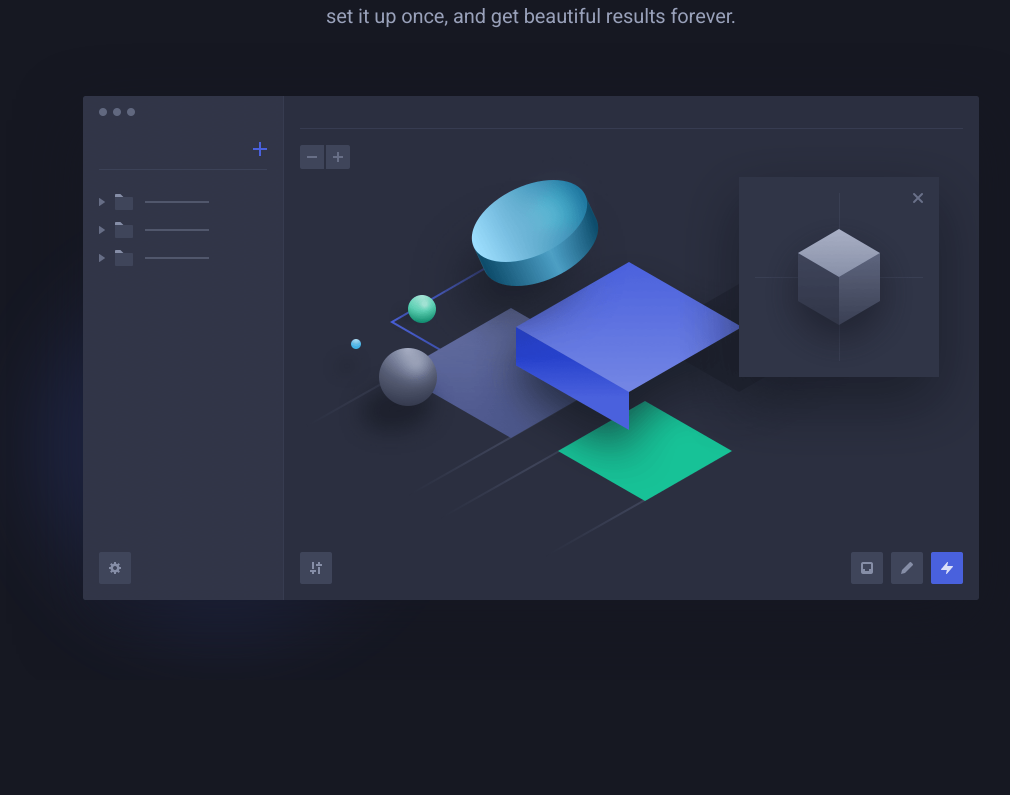
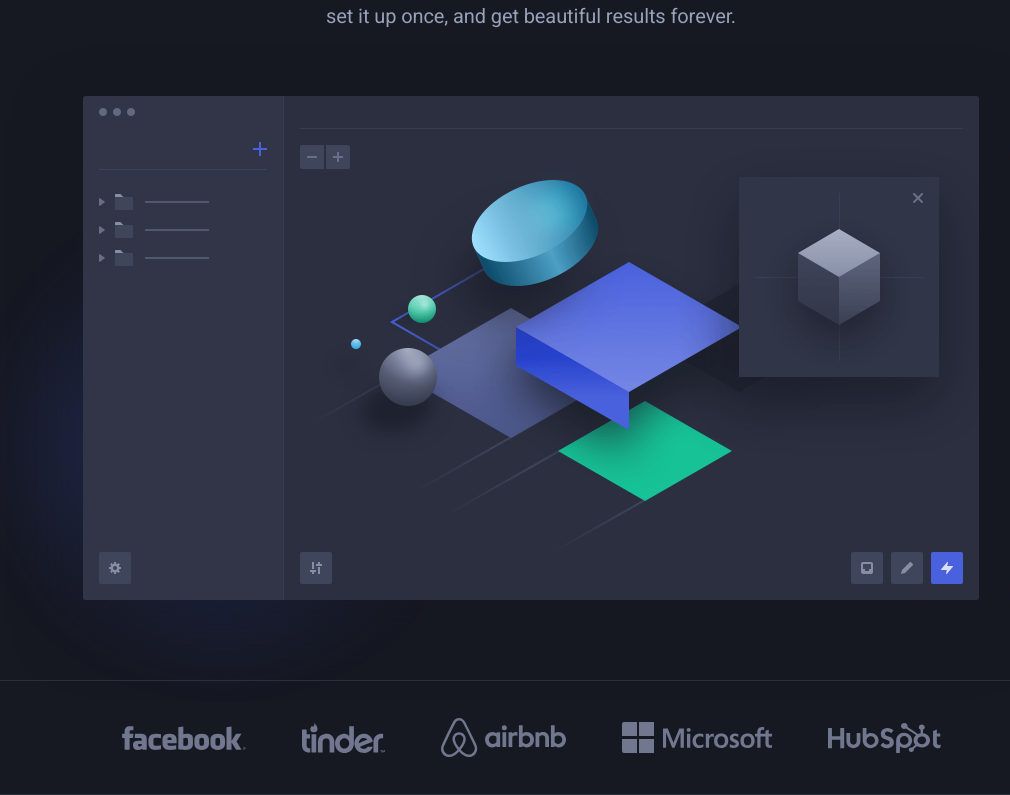
Before and after one commit to ArdhiansyahMalik/html-to-react, a React (Create React App) app: page / in a window 1280 px wide. Shown: the part 258-1053 px from the top of the page, without its empty margins (109-1119 px from the left). Before the commit the page ends 938 px from the top, so only its background shows below. Built offline with nearby package versions, Linux system fonts and the light colour scheme.

Commit message:
Adding parts Clients to Homepage

```diff
--- /dev/null
+++ b/src/parts/Clients.js
@@ -0,0 +1,46 @@
+import React from 'react'
+import Section from 'elements/Section'
+import Fade from 'react-reveal/Fade'
+import Client01 from 'assets/images/clients-01.svg'
+import Client02 from 'assets/images/clients-02.svg'
+import Client03 from 'assets/images/clients-03.svg'
+import Client04 from 'assets/images/clients-04.svg'
+import Client05 from 'assets/images/clients-05.svg'
+
+export default function Clients() {
+    return (
+        <Section className="clients">
+            <div className="container">
+				<div className="clients-inner section-inner has-top-divider has-bottom-divider">
+					<ul className="list-reset">
+                        <li>
+                            <Fade left delay={1500}>
+    							<img src={Client01} alt="Clients 01"/>
+                            </Fade>
+						</li>
+						<li>
+                            <Fade left delay={1500}>
+	    						<img src={Client02} alt="Clients 02"/>
+                            </Fade>
+						</li>
+						<li>
+                            <Fade bottom delay={1500}>
+    							<img src={Client03} alt="Clients 03"/>
+                            </Fade>
+						</li>
+						<li>
+                            <Fade right delay={1500}>
+							    <img src={Client04} alt="Clients 04"/>
+                            </Fade>
+						</li>
+						<li>
+                            <Fade right delay={1500}>
+							    <img src={Client05} alt="Clients 05"/>
+                            </Fade>
+						</li>
+					</ul>
+				</div>
+			</div>
+        </Section>
+    )
+}
--- a/src/scenes/Homepage.js
+++ b/src/scenes/Homepage.js
@@ -2,6 +2,7 @@
 import Header from 'parts/Header'
 import Section from 'elements/Section'
 import HeroImage from 'assets/images/hero-image.png'
+import Clients from 'parts/Clients'
 import Fade from 'react-reveal/Fade'
 
 export default function Homepage() {
@@ -42,6 +43,7 @@
 						</div>
 					</div>
                 </Section>
+				<Clients></Clients>
             </main>
         </div>
     );
```
